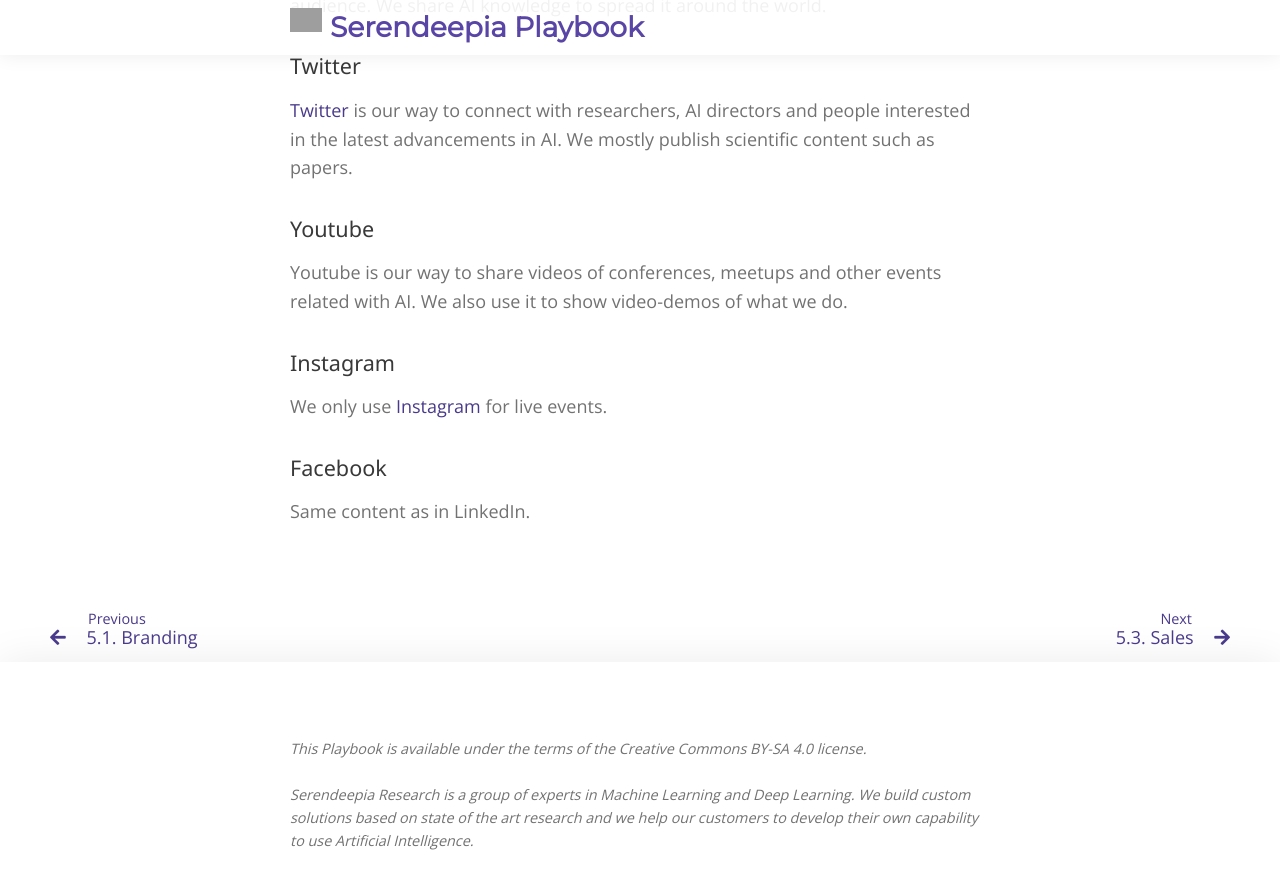
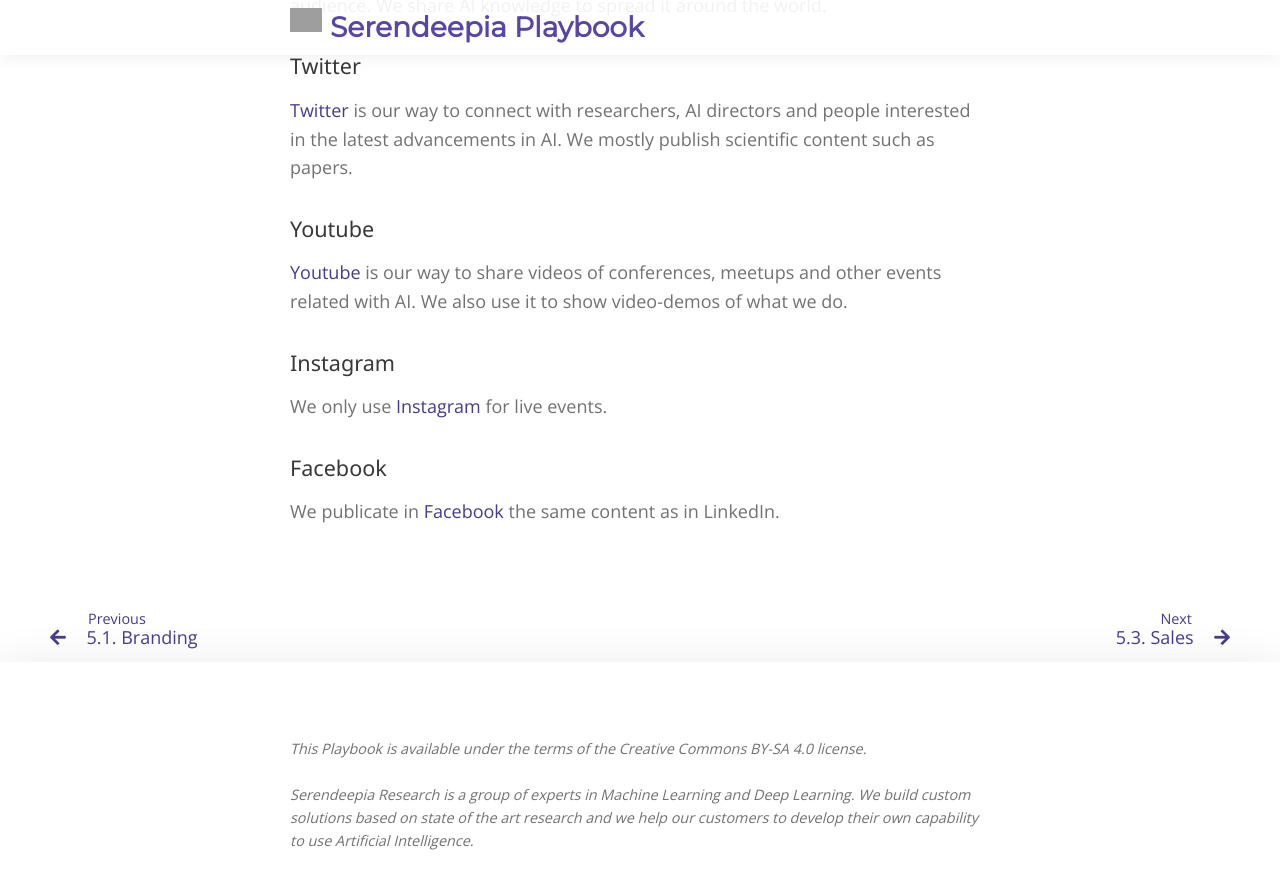
Before and after one commit to serendeepia/playbook, a Jekyll site: the page built from _docs/5_2_communication.md, in a window 1280 px wide and 900 px high, scrolled down 1908 px. Shown: the top 889 px of the window. Built offline with Jekyll 4.4.1, drawn with Linux system fonts in a browser that asks for light colours; nearby versions of some CDN libraries; comment, search, counter and statistics services are not loaded; part of the change alters nothing that is shown; grey boxes are pictures that could not be loaded.

Commit message:
Update 5_2_communication.md

```diff
--- a/_docs/5_2_communication.md
+++ b/_docs/5_2_communication.md
@@ -6,7 +6,7 @@ title: Communication
 
 ## Key Messages
 
-See the [organization](/1-0-organization) section.
+See the [organization](https://github.com/serendeepia/playbook/blob/master/_docs/1_0_organization.md) section.
 
 ## Channels
 
@@ -16,7 +16,7 @@ We use [Hootsuite](https://hootsuite.com/) to schedule our content in social net
 
 ### Conferences
 
-Conferences are the main place to know people and companies interested in [what we do](/1-0-organization#what-we-do). We usually attend local meet ups and use them to get [leads](/5-3-sales#leads) and new contacts.
+Conferences are the main place to know people and companies interested in [what we do](https://github.com/serendeepia/playbook/blob/master/_docs/1_0_organization.md#what-we-do). We usually attend local meet ups and use them to get [leads](https://github.com/serendeepia/playbook/blob/master/_docs/5_3_sales.md#leads) and new contacts.
 
 #### When you are the speaker
 
@@ -49,7 +49,7 @@ Whenever you see something to be worth of a blog post, just go ahead and write o
 
 1. Find a subject
 1. Create a document on Google docs and add your colleagues to comment. You can add it to the shared [Google Drive directory](https://drive.google.com/drive/folders/1DwrBNBffxsL5f0_yh1i1rIwPlTgpvlGU).
-1. Notify the [marketing team](/1-4-organization-chart)
+1. Notify the [marketing team](https://github.com/serendeepia/playbook/blob/master/_docs/1_4_organization_chart.md)
 1. Publish with the help of the marketing team
 
 ### LinkedIn
@@ -62,7 +62,7 @@ We use [LinkedIn](https://www.linkedin.com/company/serendeepia/) for general con
 
 ### Youtube
 
-Youtube is our way to share videos of conferences, meetups and other events related with AI. We also use it to show video-demos of what we do.
+[Youtube](https://www.youtube.com/channel/UC-Ly-meVmKFkp1R-e7J4WAg?view_as=subscriber) is our way to share videos of conferences, meetups and other events related with AI. We also use it to show video-demos of what we do.
 
 ### Instagram
 
@@ -70,4 +70,4 @@ We only use [Instagram](https://www.instagram.com/serendeepia/) for live events.
 
 ### Facebook
 
-Same content as in LinkedIn.
+We publicate in [Facebook](https://www.facebook.com/Serendeepia-2008803126079058/) the same content as in LinkedIn.
```
